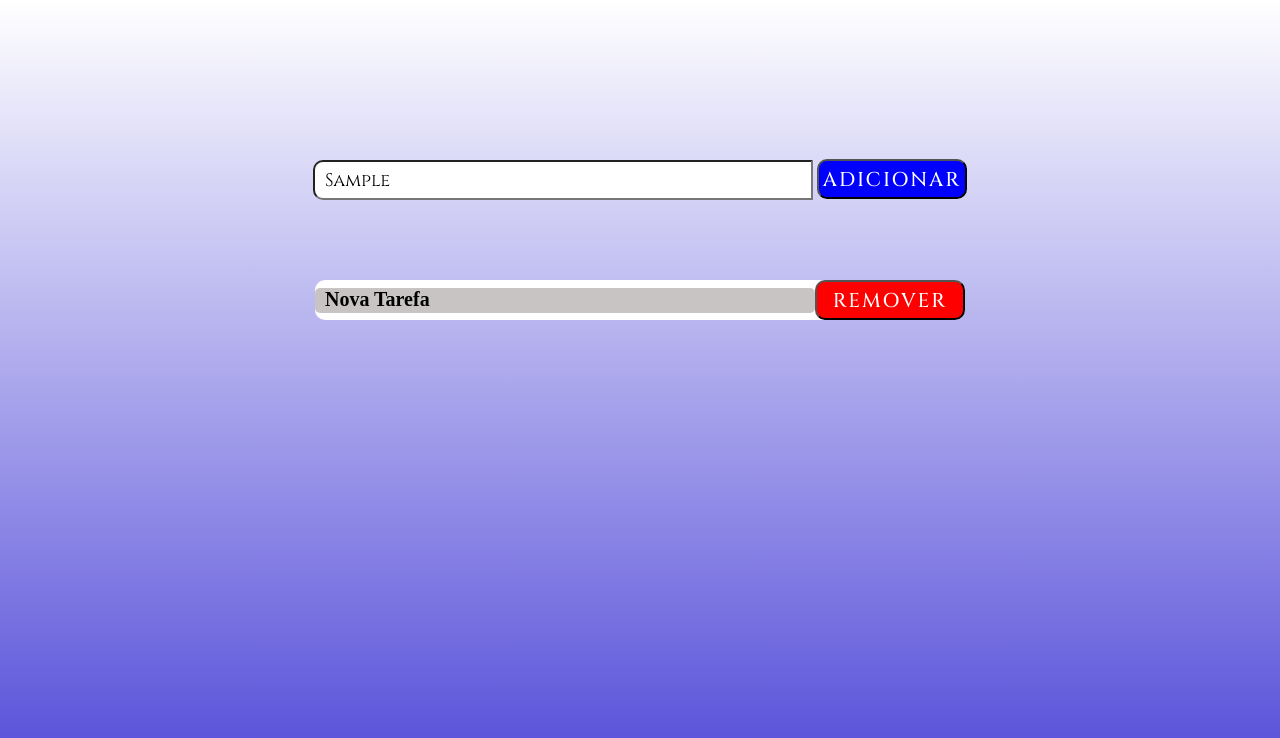
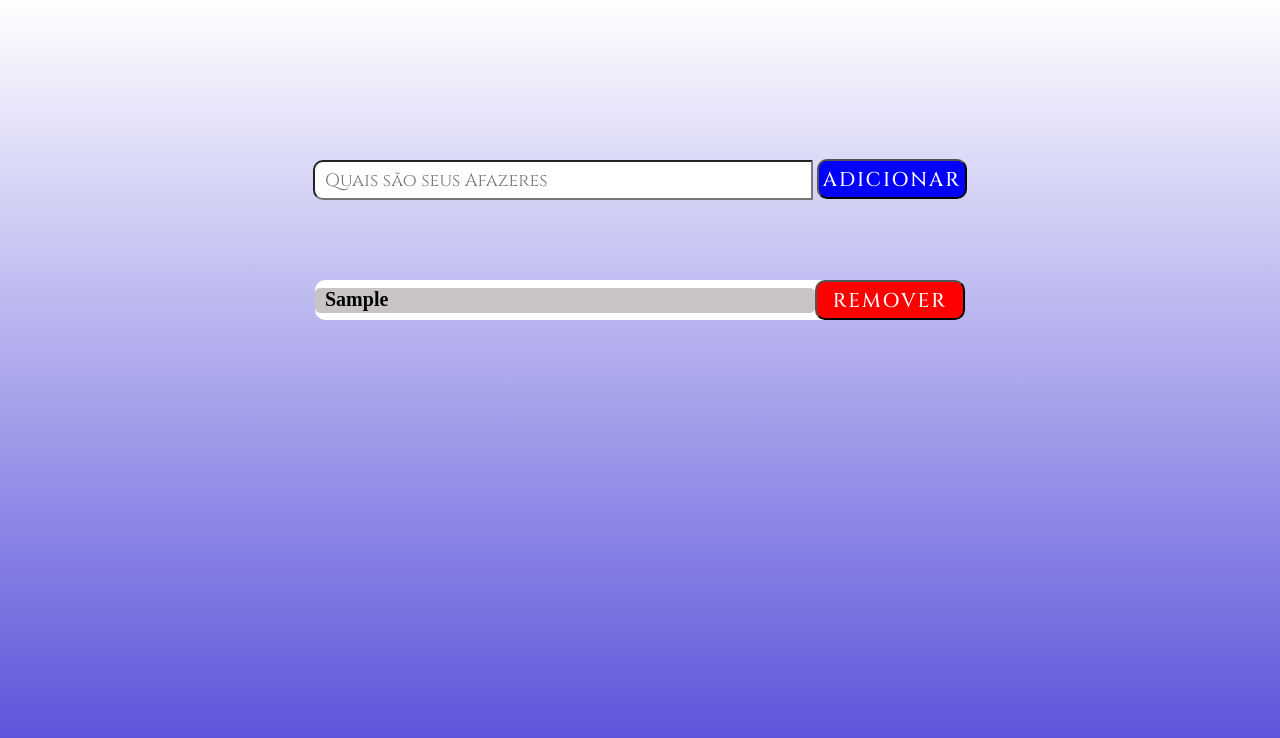
Before and after one commit to DevGomesleo/Lista-De-Tarefa, a plain HTML site: page index.html in a window 1280 px wide. Both pictures are taken after typing "Sample" into the empty fields and a click on the button "ADICIONAR". Shown: the top 738 px of the page. Drawn offline with Linux system fonts and the light colour scheme; a web font is replaced by a local one.

Commit message:
modified:   index.html 	modified:   js/scripts.js

```diff
--- a/index.html
+++ b/index.html
@@ -22,10 +22,7 @@
     <main>
         <div class="lista">
 
-            <li>
-                <h3 class="nTarefa">Nova Tarefa</h3>
-                <button class="remover">Remover</button>
-            </li>
+
 
 
         </div>
--- a/js/scripts.js
+++ b/js/scripts.js
@@ -0,0 +1,39 @@
+
+//DOM js.
+const input = document.querySelector(".inputValue");
+const btnPlus = document.querySelector(".addBtn");
+const listaCompleta = document.querySelector(".lista");
+
+let myTarefas = [];//array.
+
+// Adiciona tarefa no array e chama a próxima function.
+function adicionar(){
+    myTarefas.push(input.value);
+    input.value = '';
+    creatorTarefas();
+    console.log("Adicionar");
+}
+
+//Criar as tarefas e mostrar na tela e colocar um evento onclick="remover()",chamando a próxima function.
+function creatorTarefas(){
+    var criarLi = "";
+    myTarefas.forEach((elemento, index) =>{
+        criarLi += `<li>
+                        <h3 class="nTarefa">${elemento}</h3>
+                        <button class="remover" onclick="remover(${index})">Remover</button>
+                    </li>`;
+    })
+
+    listaCompleta.innerHTML = criarLi;
+
+    console.log("criar");
+}
+
+// remover a tarefa de acordo com o index.
+function remover(index){
+    myTarefas.splice(index, 1);
+    creatorTarefas();
+    console.log("remover");
+}
+
+btnPlus.addEventListener("click", adicionar)// Evento inicial de adicionar tarefa
```
